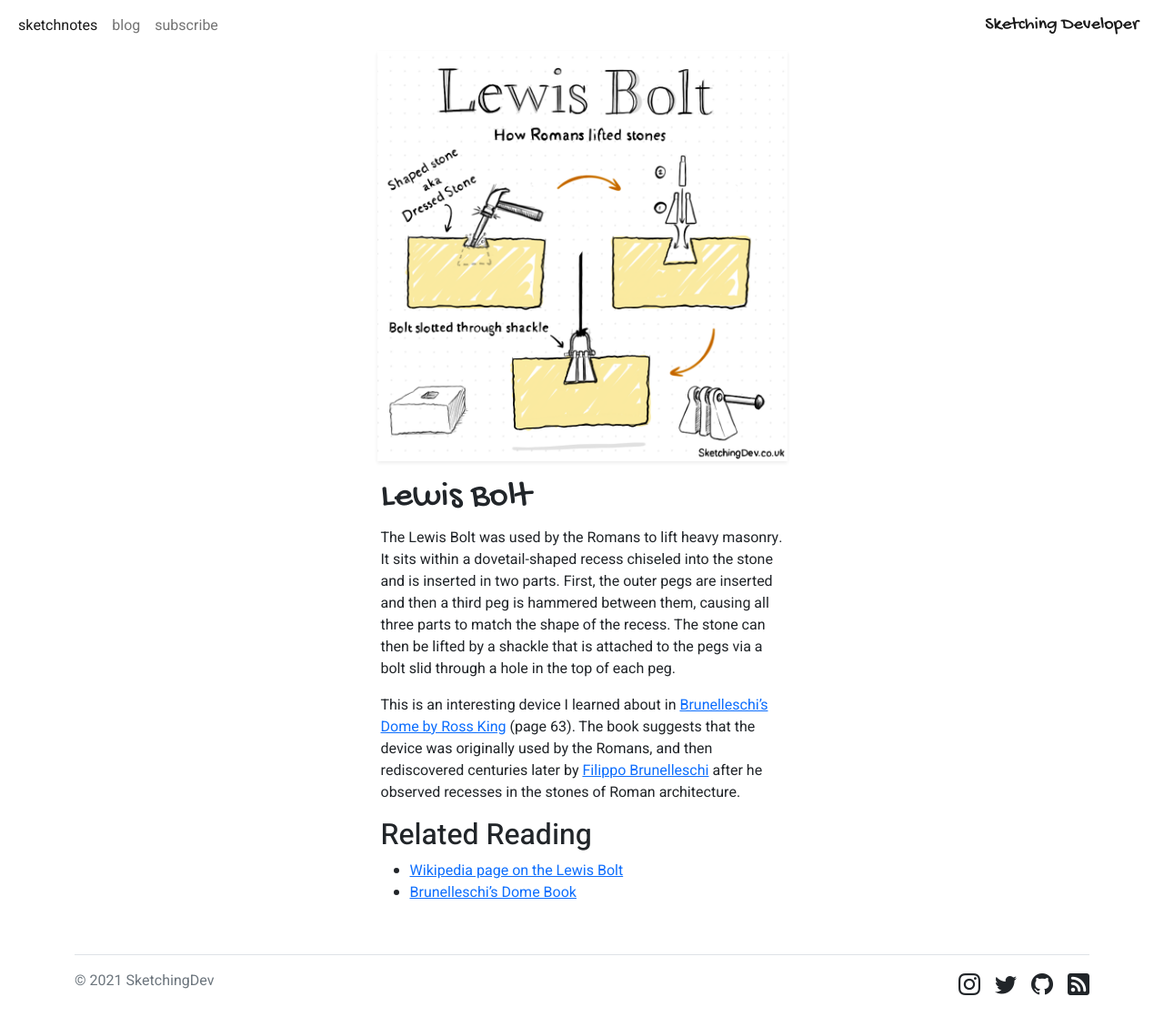
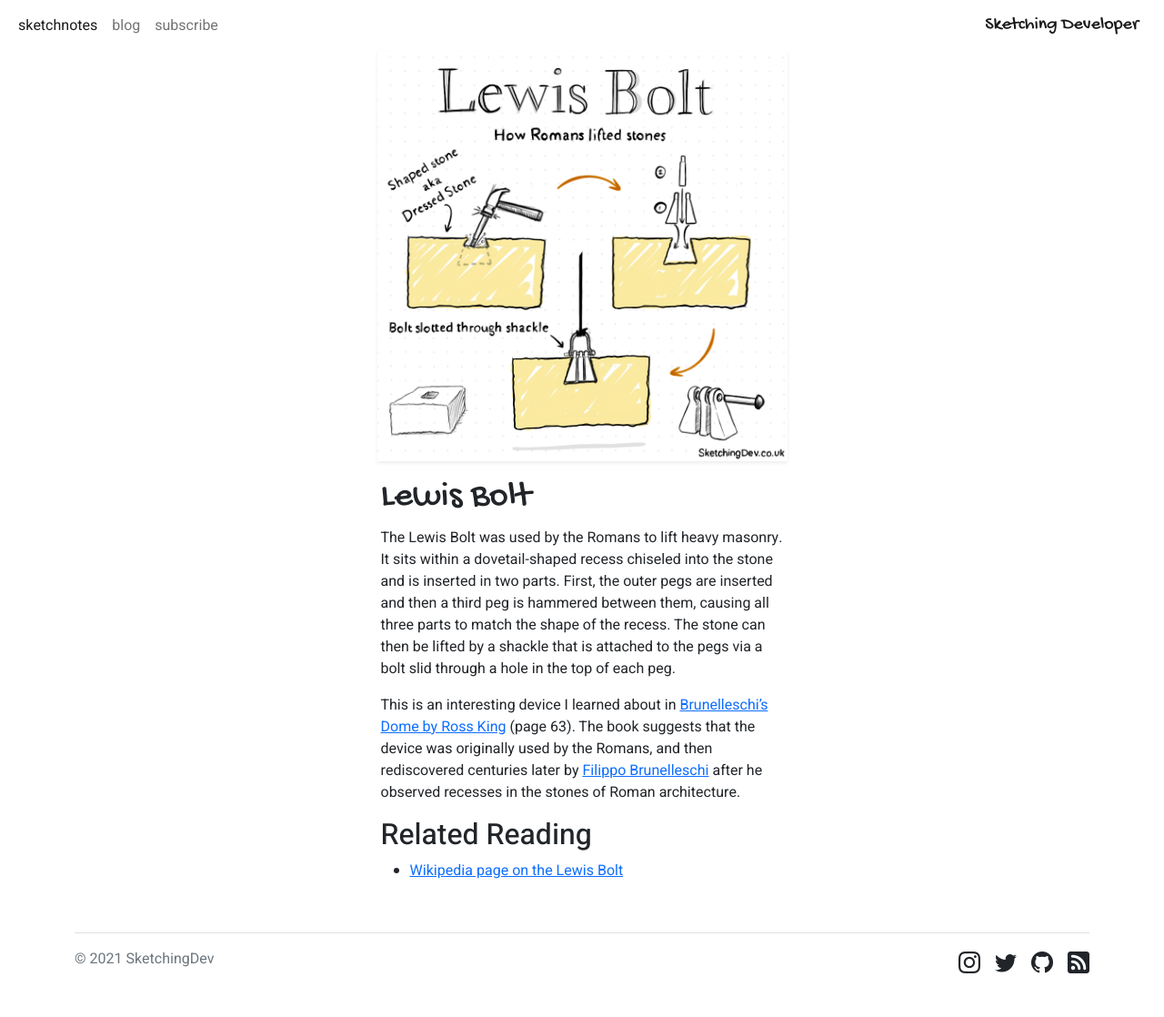
Before and after one commit to SketchingDev/sketchingdev.github.io, a Jekyll site: the page built from _sketchnotes/2021-12-09-lewis-bolt.md, in a window 1280 px wide. Shown: the whole page at 91% size. Built offline with Jekyll 4.4.1, drawn with Linux system fonts in a browser that asks for light colours; nearby versions of some CDN libraries; after the commit the page ends 1094 px from its top, so only the background shows below that.

Commit message:
Lewis Bolt: Remove duplicate link

```diff
--- a/_sketchnotes/2021-12-09-lewis-bolt.md
+++ b/_sketchnotes/2021-12-09-lewis-bolt.md
@@ -18,4 +18,3 @@ after he observed recesses in the stones of Roman architecture.
 ## Related Reading
 
 - [Wikipedia page on the Lewis Bolt](https://en.wikipedia.org/wiki/Lewis_(lifting_appliance))
-- [Brunelleschi's Dome Book](https://www.goodreads.com/book/show/6050499-brunelleschi-s-dome)
```
